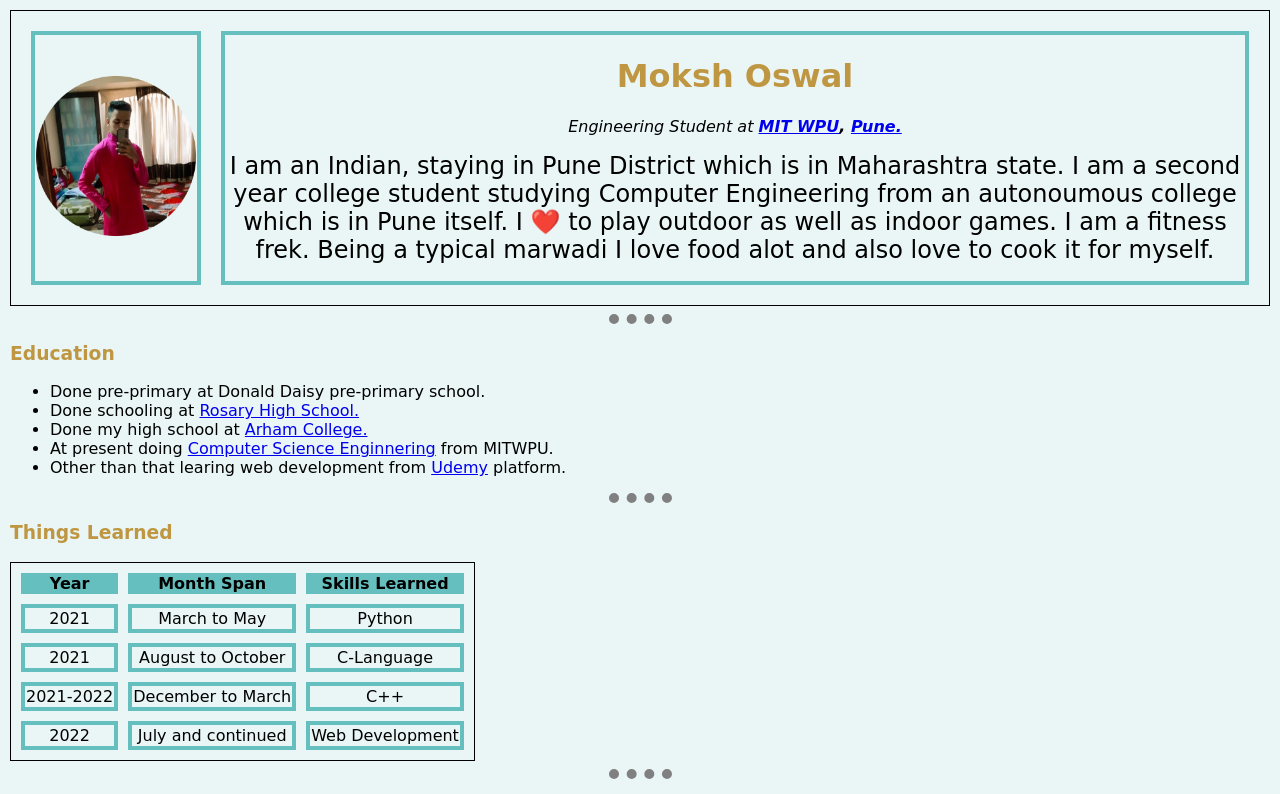
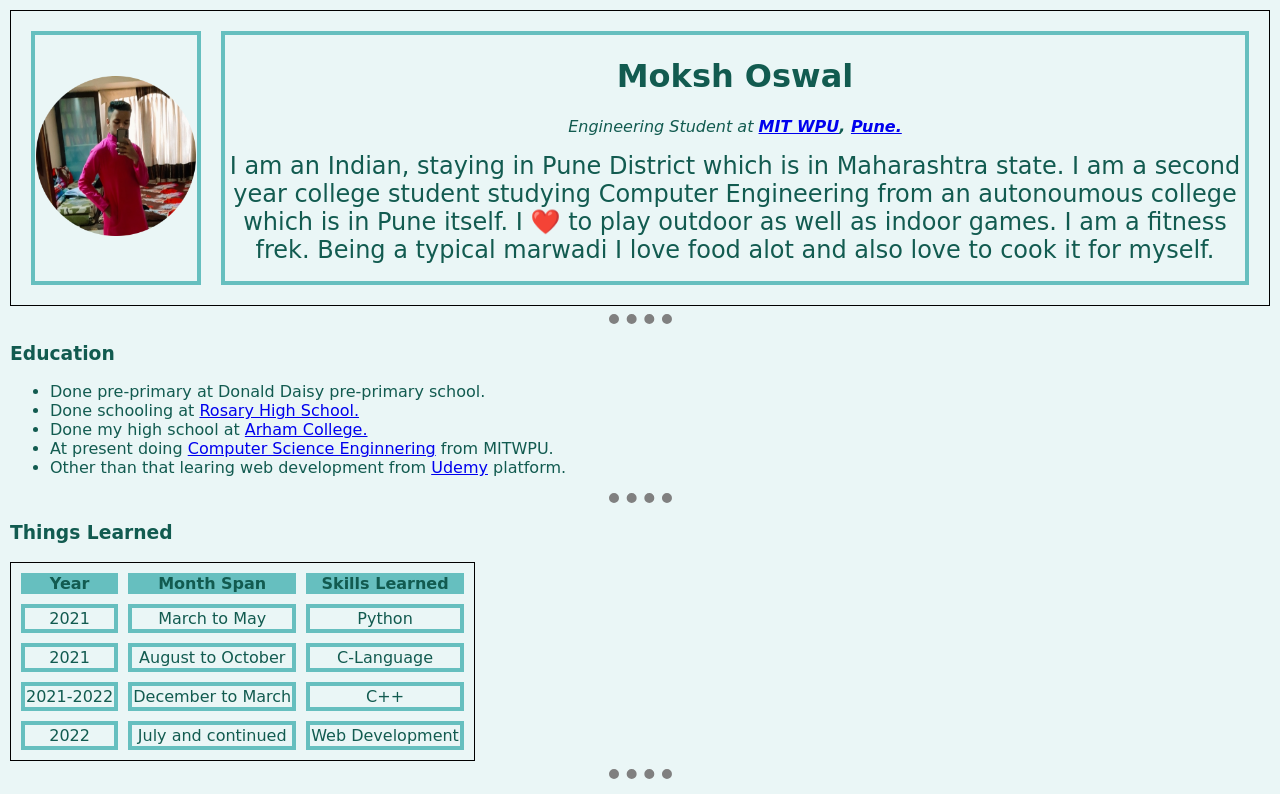
Before and after one commit to noob-beginner/cv, a plain HTML site: page index.html in a window 1280 px wide. Shown: the top 794 px of the page. Drawn offline with Linux system fonts and the light colour scheme.

Commit message:
Update styles.css
some element changes

```diff
--- a/css/styles.css
+++ b/css/styles.css
@@ -1,6 +1,7 @@
 body {
   font-family: cursive;
   background-color: #EAF6F6;
+  color:#125B50;
   display: block;
   margin: 10px;
   text-align: left;
@@ -13,10 +14,10 @@ hr {
   width: 5%;
 }
 h1 {
-  color: #BF9742;
+  color: #125B50;
 }
 h3 {
-  color: #BF9742;
+  color: #125B50;
 }
 table{
   border: 1px solid black;
```
